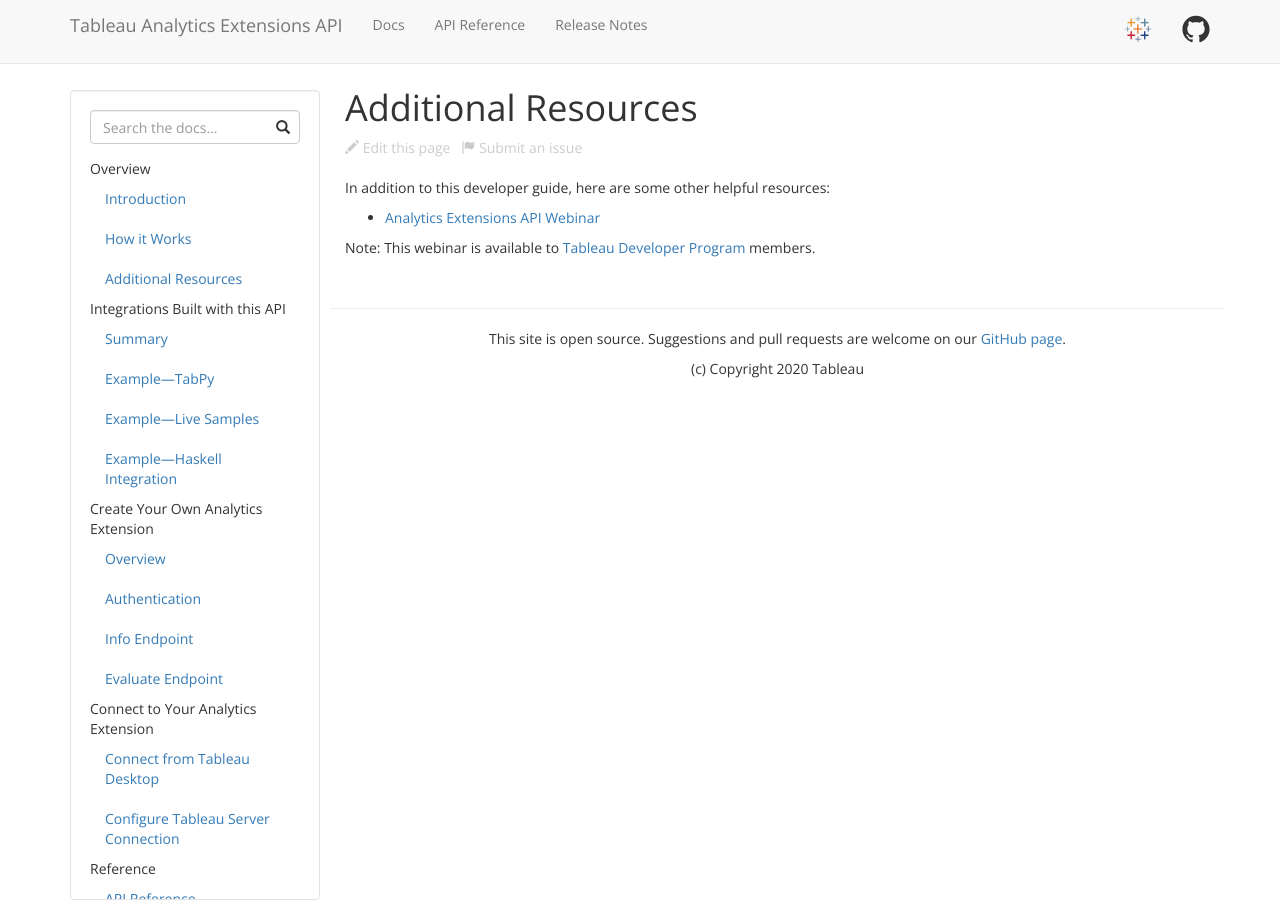
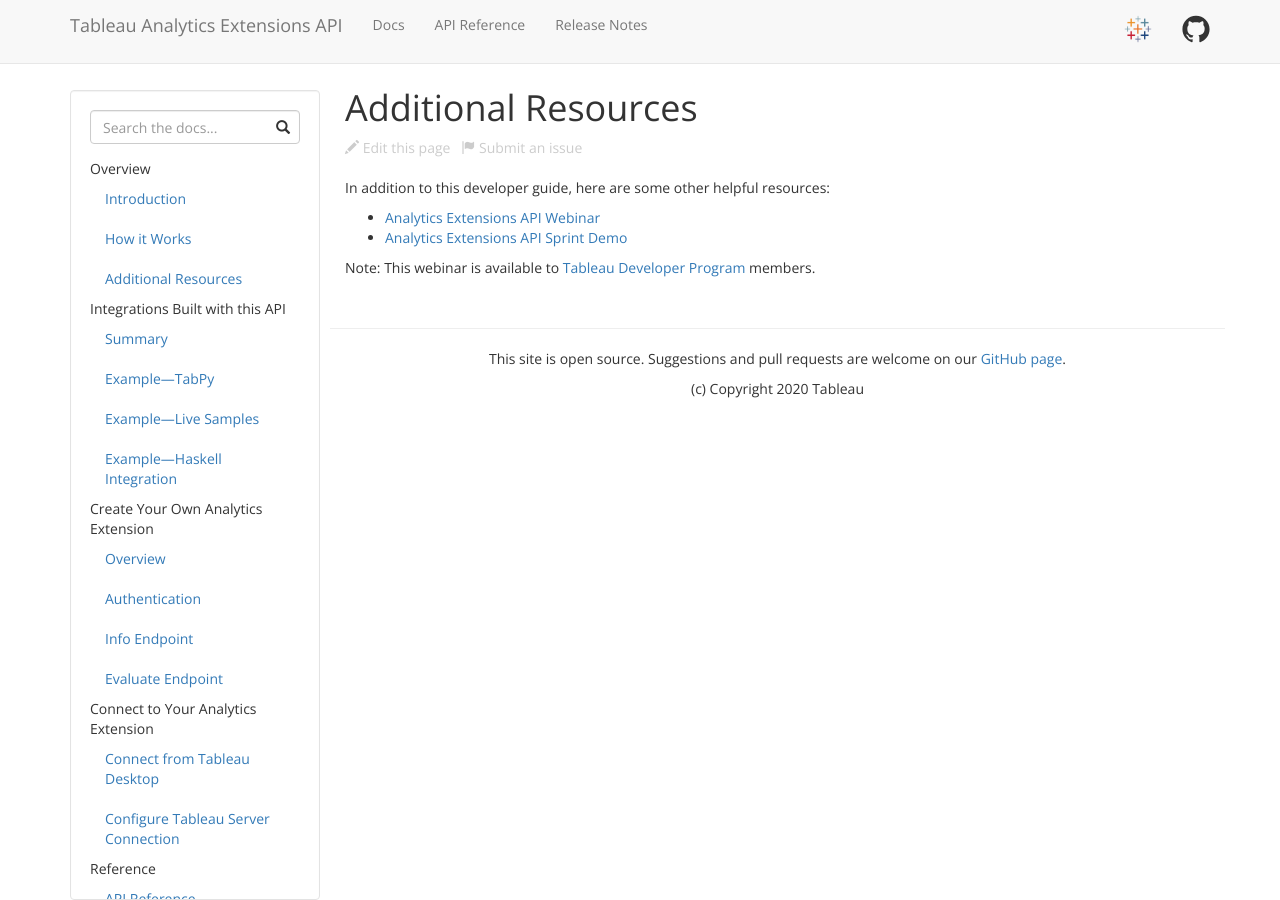
Before and after one commit to tableau/analytics-extensions-api, a Jekyll site: the page built from docs/ae_additional.md, in a window 1280 px wide. Built offline with Jekyll 4.4.1, drawn with Linux system fonts in a browser that asks for light colours; nearby versions of some CDN libraries.

Commit message:
Update ae_additional.md

```diff
--- a/docs/ae_additional.md
+++ b/docs/ae_additional.md
@@ -6,5 +6,6 @@
 In addition to this developer guide, here are some other helpful resources:
 
 - [Analytics Extensions API Webinar](https://prerelease.tableau.com/project/article/item.html?cap=52e2710a0793434d82142736c7ab3029&arttypeid=%7b09774f21-9f93-4460-a8d4-3bc0a6b1611f%7d&artid=%7b9C30001C-28B1-4755-9CA9-46C13AFFB8E9%7d)
+- [Analytics Extensions API Sprint Demo](https://prerelease.tableau.com/project/version/item.html?cap=52e2710a0793434d82142736c7ab3029&arttypeid={b7368dff-ca9b-4fea-b533-007e0edd0590}&artid={56405A2C-249E-4D16-B274-47FD69DC3380})
 
 Note: This webinar is available to [Tableau Developer Program](https://www.tableau.com/developer) members.
```
